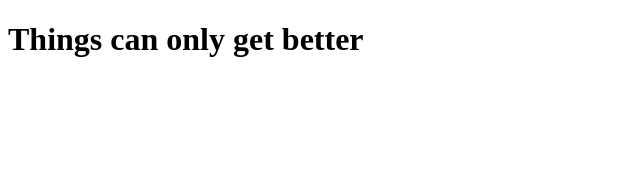
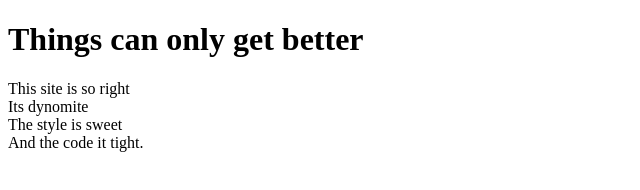
Before and after one commit to alannarisse/right_reop, a plain HTML site: page index.html in a window 1280 px wide. Shown: the whole page, without its empty margins (0-640 px from the left). Drawn offline with Linux system fonts and the light colour scheme.

Commit message:
added poem

```diff
--- a/index.html
+++ b/index.html
@@ -6,6 +6,10 @@
 </head>
 <body>
 	<h1>Things can only get better</h1>
-
-</body>
+	<p>
+		This site is so right<br>
+		Its dynomite<br>
+		The style is sweet<br>
+		And the code it tight.
+	</p>
 </html>
```
